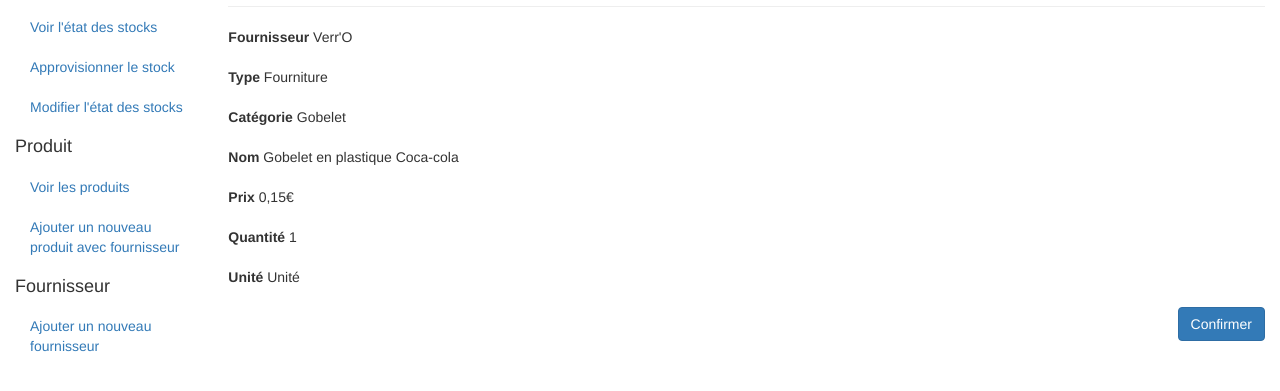
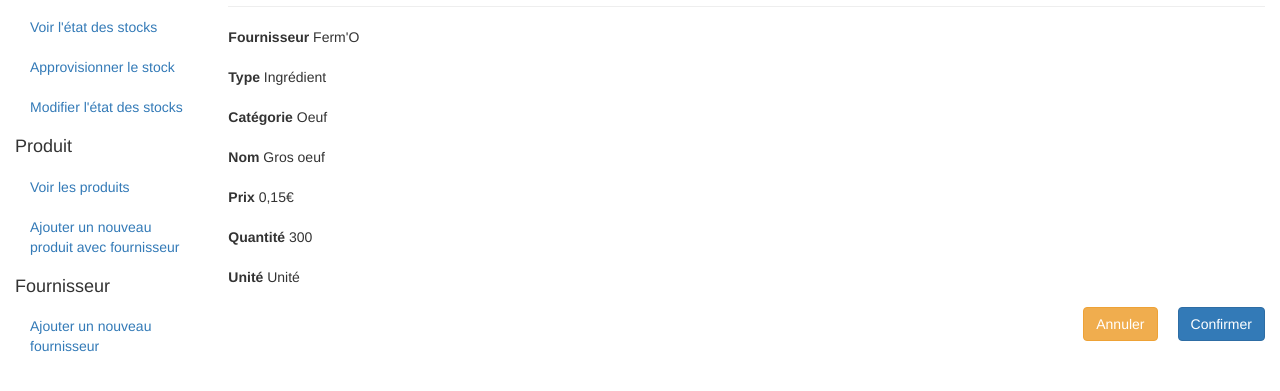
Before and after one commit to TheMotain/RappidPizzaMaquettes, a plain HTML site: page gestionnaire_stock/stock/produit/recapProduit.html in a window 1280 px wide. Shown: the part 133-524 px from the top of the page. Drawn offline with Linux system fonts and the light colour scheme.

Commit message:
modif gestionnaire

```diff
--- a/gestionnaire_stock/stock/produit/recapProduit.html
+++ b/gestionnaire_stock/stock/produit/recapProduit.html
@@ -67,19 +67,19 @@
 			<h1 class="page-header">Ajout d'un produit - Fiche Récapitulative</h1>
 			  <div class="form-group">
 				<label>Fournisseur</label>
-				  Verr'O
+				  Ferm'O
 			  </div>
 			  <div class="form-group">
 				<label>Type</label>
-				Fourniture
+				Ingrédient
    			  </div>
 			  <div class="form-group">
 				<label>Catégorie</label>
-				Gobelet
+				Oeuf
 			  </div>
 			  <div class="form-group">
 				<label>Nom</label>
-				Gobelet en plastique Coca-cola
+				Gros oeuf
 			  </div>
 			  <div class="form-group">
 				<label>Prix</label>
@@ -87,13 +87,15 @@
 			  </div>
 			  <div class="form-group">
 				<label>Quantité</label>
-					1
+					300
 			</div>
 			  <div class="form-group">
 				<label>Unité</label>
 				Unité
 			  </div>
+
 			 <a href="ajoutProduitOK.html"><button type="button" class="btn btn-primary pull-right">Confirmer</button></a>
+			 <a href="../../accueilGestionnaire.html"><button type="button" class="btn btn-warning pull-right" style="margin-right:20px">Annuler</button></a>
         </div>
       </div>
     </div>
```
Also changed, not shown: gestionnaire_stock/stock/produit/formProduit.html (+5 -5 lines), logo/Capture.PNG (added), logo/Capture2.PNG (added), logo/Capture3.PNG (added), logo/Capture4.PNG (added), logo/Capture5.PNG (added), logo/Capture6.PNG (added).
